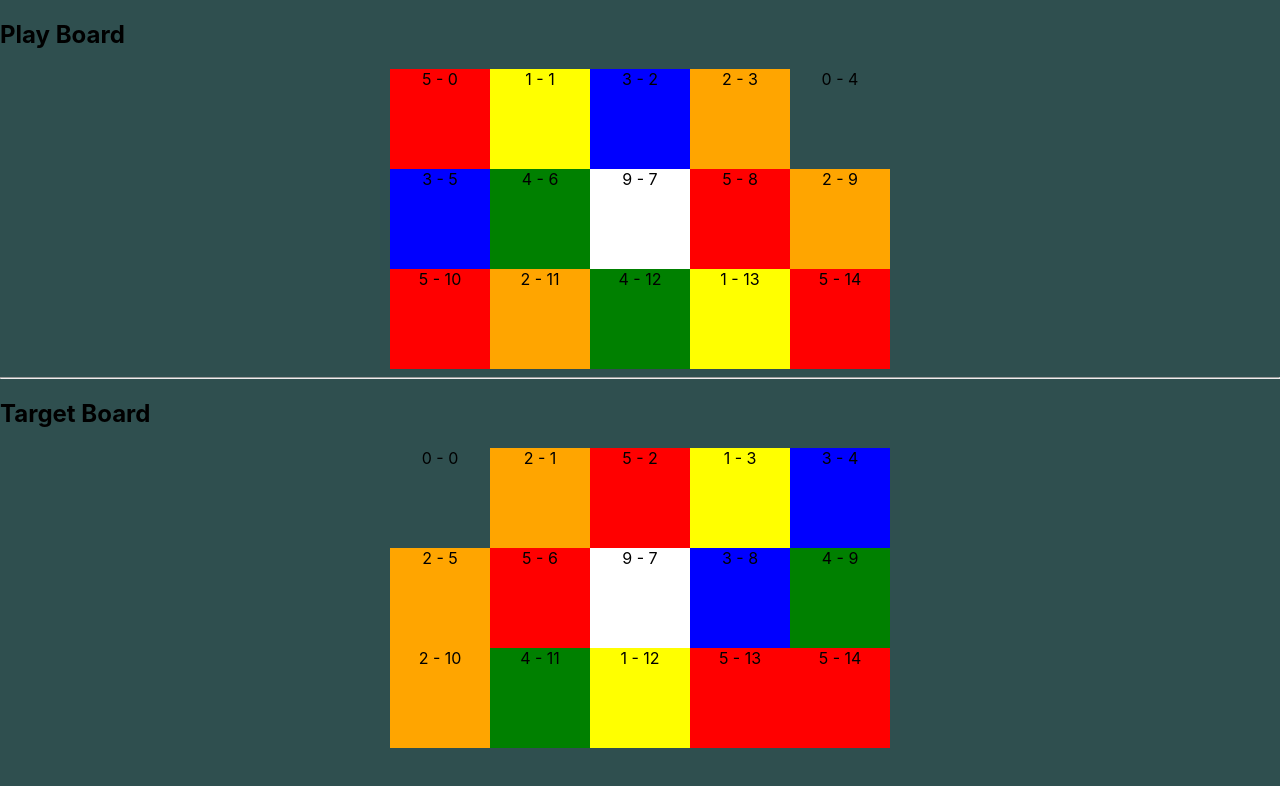
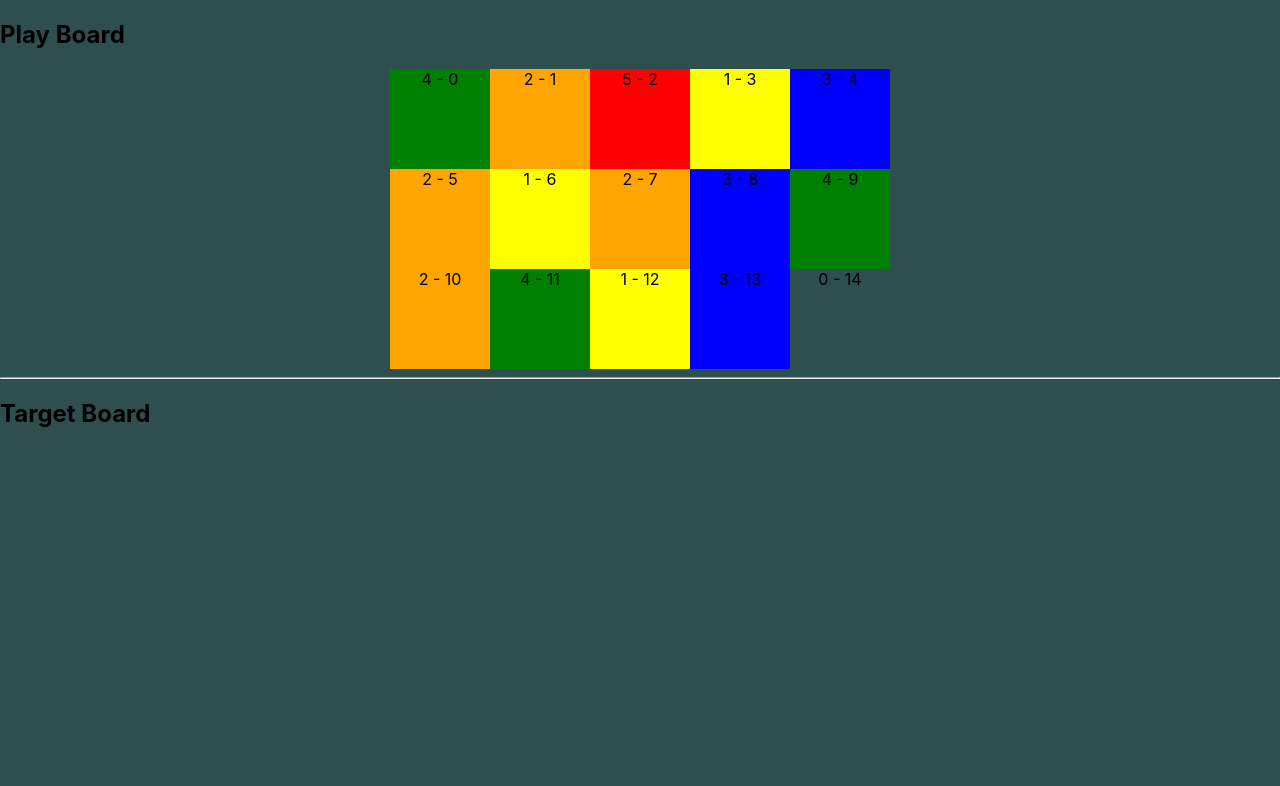
Before and after one commit to eitanavgil/SLider, a React (Create React App) app: page / in a window 1280 px wide. Shown: the top 786 px of the page. Built offline with nearby package versions, Linux system fonts and the light colour scheme.

Commit message:
feat(logic) laying up some functions to help

```diff
--- a/src/App.tsx
+++ b/src/App.tsx
@@ -4,15 +4,10 @@ import Board from "./components/boards/Board/Board";
 import {cloneArray} from "./utils/Utils";
 
 const board: number[][] = [
-    [0, 2, 5, 1, 3],
-    [2, 5, 9, 3, 4],
-    [2, 4, 1, 5, 5],
+    [4, 2, 5, 1, 3],
+    [2, 1, 2, 3, 4],
+    [2, 4, 1, 3, 0],
 ];
-
-export interface boardItem {
-    index: number;
-    value: number;
-}
 
 function App() {
     return (
@@ -23,9 +18,9 @@ function App() {
             </div>
             <hr></hr>
             <h2>Target Board</h2>
-            <div className="App">
-                <Board boardData={board}></Board>
-            </div>
+            {/*<div className="App">*/}
+            {/*    <Board boardData={board}></Board>*/}
+            {/*</div>*/}
         </Fragment>
     );
 }
--- a/src/components/boards/Board/Board.tsx
+++ b/src/components/boards/Board/Board.tsx
@@ -2,10 +2,16 @@ import React, {useEffect, useState} from "react";
 import "./Board.css";
 import {cloneArray, shuffle2DArray} from "../../../utils/Utils";
 import SliderBox from "../../SliderBox/SliderBox";
+import {fillRestrictions} from "../../../utils/logic";
 
 export interface props {
     boardData: any[][];
     interactive?: Boolean;
+}
+
+export interface boardItem {
+    index: number;
+    value: number;
 }
 
 const defaultProps: props = {
@@ -19,7 +25,7 @@ export interface boxData {
 }
 
 //maps a 2D array of single numbers to {value,index} structure
-const convertToBoadData = (board: number[][]): boxData[][] => {
+const convertToBoardData = (board: number[][]): boxData[][] => {
     return board.map((row, index, array) => {
         // this is now a scope of one row
         const newRow = cloneArray(row as []);
@@ -28,25 +34,36 @@ const convertToBoadData = (board: number[][]): boxData[][] => {
         })
     })
 }
+
 const Board = (props: props) => {
-
     useEffect(() => {
         // Update the document title using the browser API
-        setBoard(getBoardData(props.boardData))
+        setBoard(getBoardData(props.boardData));
+        fillRestrictions(props.boardData);
+        // console.log(">>>> qq",)
+        // console.log(">>>> ",props.boardData);
+        // let cp = cloneArray(props.boardData as []);
+        // console.log(">>>> CP 1",cp);
+        // console.log(">>>> PPDD",props.boardData);
+        // // @ts-ignore
+        // cp[0][0] = 7;
+        // console.log(">>>> CP 2",cp);
+        // console.log(">>>> PPDD",props.boardData);
+
     }, []);
 
     const getBoardData = (boardData: number[][]): number[][] => {
-        if (props.interactive) {
-            const sa = shuffle2DArray(boardData);
-            return sa;
-        }
+        // if (props.interactive) {
+        //     const sa = shuffle2DArray(boardData);
+        //     return sa;
+        // }
         return boardData;
     };
 
     const [board, setBoard] = useState(getBoardData(props.boardData));
     return (
         <div>
-            {convertToBoadData(board).map((row, i) => (
+            {convertToBoardData(board).map((row, i) => (
                 <div key={i}>
                     {row.map((col, j) => (
                         <SliderBox key={j} value={col.value} index={col.index}></SliderBox>
--- a/src/utils/Utils.ts
+++ b/src/utils/Utils.ts
@@ -1,4 +1,4 @@
-import {boardItem} from "../App";
+import {boardItem} from "../components/boards/Board/Board";
 
 export const shuffle: Function = (array: []) => {
     return array.sort(() => Math.random() - 0.5);
@@ -16,8 +16,20 @@ export const shuffleArray = (arrData: any[]) => {
     return shuffle(cloneArray(arrData as []));
 };
 
-export const cloneArray = (arrData: []) => {
-    return [...arrData];
+export const cloneArray = (arr: []) => {
+    let i, copy;
+    if (Array.isArray(arr)) {
+        copy = arr.slice(0);
+        for (i = 0; i < copy.length; i++) {
+            // @ts-ignore
+            copy[i] = cloneArray(copy[i]);
+        }
+        return copy;
+    } else if (typeof arr === 'object') {
+        throw 'Cannot clone array containing an object!';
+    } else {
+        return arr;
+    }
 }
 
 export const convertToBoardItems = (data: [][], index: number): boardItem[][] => {
@@ -32,8 +44,8 @@ export const convertToBoardItems = (data: [][], index: number): boardItem[][] =>
 }
 
 export enum directions {
-UP ="UP",
-DOWN ="DOWN",
-LEFT ="LEFT",
-RIGHT ="RIGHT",
+    UP = "UP",
+    DOWN = "DOWN",
+    LEFT = "LEFT",
+    RIGHT = "RIGHT",
 }
--- /dev/null
+++ b/src/utils/logic.ts
@@ -0,0 +1,87 @@
+import {boardItem, boxData} from "../components/boards/Board/Board";
+import {cloneArray} from "./Utils";
+
+/*
+ this func receives a board and "tells" every box which direction it is allowed to move to
+ E.G.
+ [1][2][3]
+ [4][5][6]
+ [7][8][ ]
+ 6 is allowed to go down, 8 is allowed to go right. Others are not allowed
+*/
+
+export interface coordinates {
+    x: number;
+    y: number;
+}
+
+export const fillRestrictions = (board: boxData[][]) => {
+    // TODO - clear prev positions
+
+    const boardCopy = cloneArray(board as []);
+
+    const rows = board.length;
+    const cols = board[0].length;
+    // look for the empty (0) position
+    const emptyPosition = findZero(board);
+    console.log(">>>> emptyPosition", emptyPosition)
+    const itemAbove = getItemAbove(emptyPosition, board);
+    const itemBelow = getItemBelow(emptyPosition, board);
+    const itemToRight = getItemToRight(emptyPosition, cols, board);
+    const itemToLeft = getItemToLeft(emptyPosition, board);
+
+    if (itemAbove) {
+        console.log(">>>> itemAbove", itemAbove)
+    }
+    if (itemBelow) {
+        console.log(">>>> itemBelow", itemBelow)
+    }
+    if (itemToRight) {
+        console.log(">>>> itemToRight", itemToRight)
+    }
+    if (itemToLeft) {
+        console.log(">>>> itemToLeft", itemToLeft)
+    }
+    // TODO - support slide is simpler - same row and same height
+}
+
+// @ts-ignore
+export const findZero = (board: boxData[][]): coordinates => {
+    for (let y = 0; y < board.length; y++) {
+        const row = board[y];
+        for (let x = 0; x < row.length; x++) {
+            const item = row[x];
+            // @ts-ignore
+            if (item === 0) {
+                return {x: x, y: y}
+            }
+        }
+    }
+}
+
+export const getItemByCoordinates = (x: number, y: number, board: boxData[][]): boardItem | null => {
+    if (!board[y] || board[y][x] === undefined) {
+        return null
+    }
+    return board[y][x];
+}
+
+export const getItemToLeft = (coordinates: coordinates, board: boxData[][]): boardItem | null => {
+    return getItemByCoordinates(coordinates.x - 1, coordinates.y, board);
+}
+
+export const getItemToRight = (coordinates: coordinates, cols: number, board: boxData[][]): boardItem | null => {
+    return getItemByCoordinates(coordinates.x + 1, coordinates.y, board);
+}
+
+export const getItemAbove = (coordinates: coordinates, board: boxData[][]): boardItem | null => {
+    return getItemByCoordinates(coordinates.x, coordinates.y - 1, board);
+}
+
+export const getItemBelow = (coordinates: coordinates, board: boxData[][]): boardItem | null => {
+    return getItemByCoordinates(coordinates.x, coordinates.y + 1, board);
+}
+
+export const getAllowedDirection = (index: number, board: boxData[][]) => {
+
+}
```
